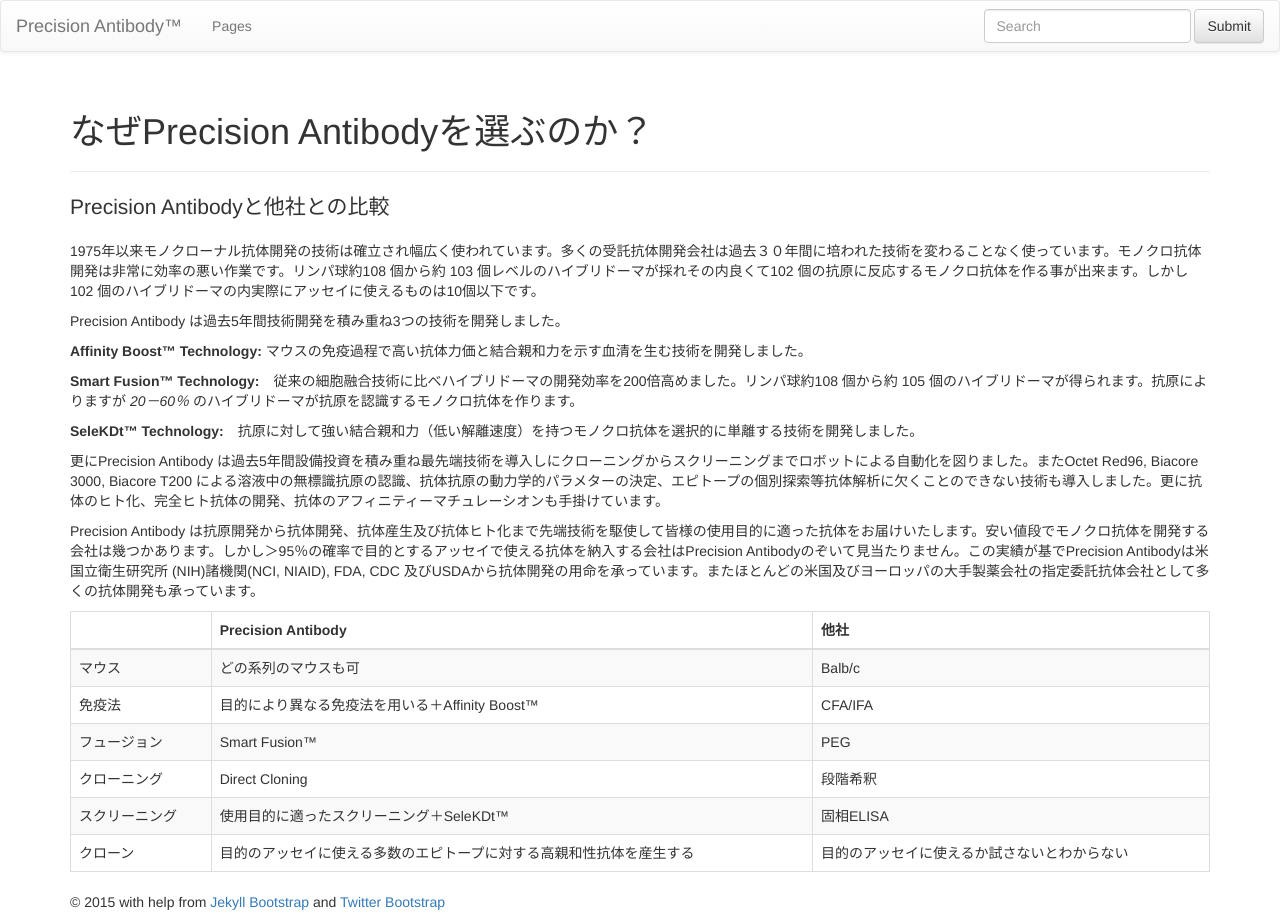
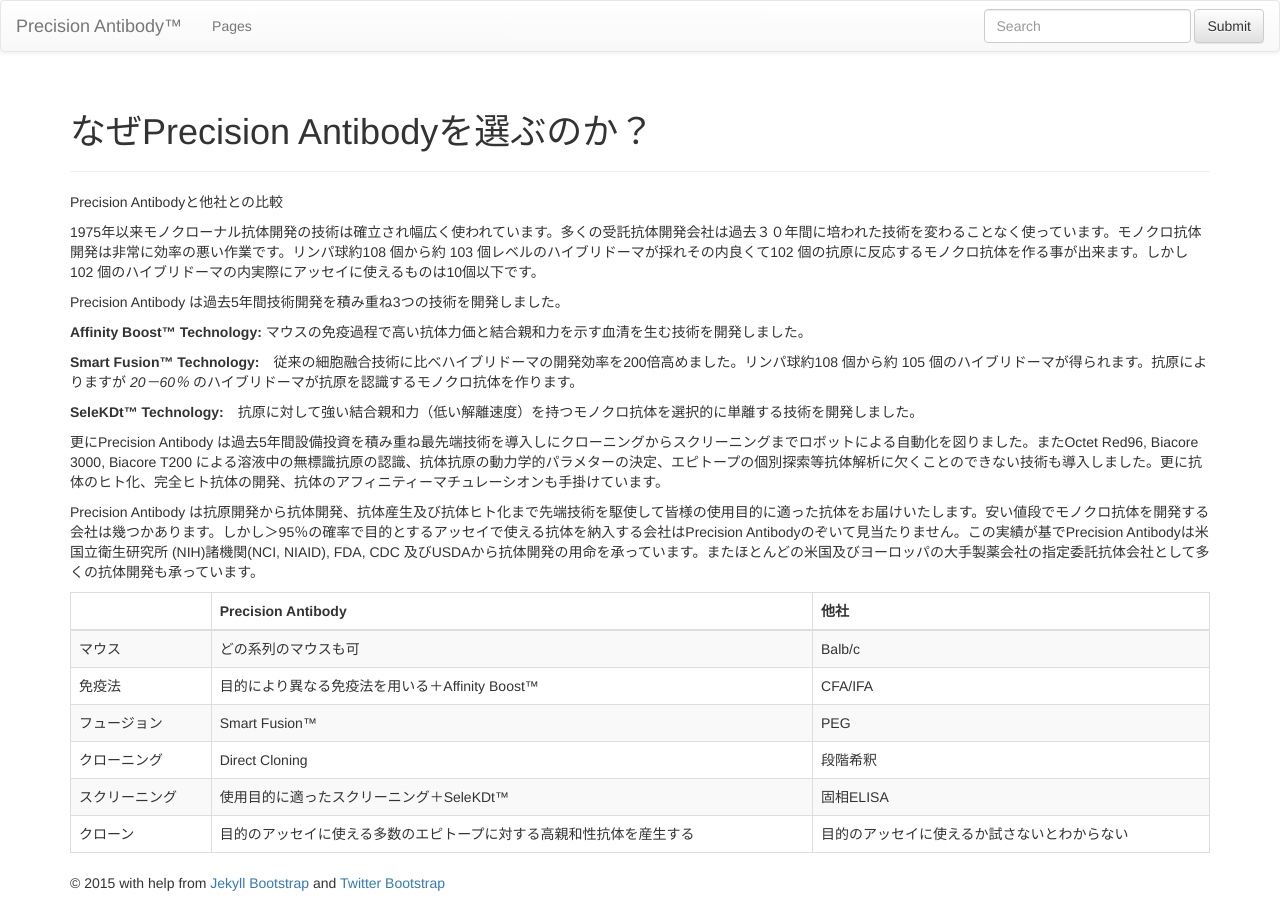
Before and after one commit to precisionantibody-jp/precisionantibody-jp.github.io, a Jekyll site: the page built from pages/01-why-choose-precision-antibody/index.md, in a window 1280 px wide. Built offline with Jekyll 4.4.1, drawn with Linux system fonts in a browser that asks for light colours; nearby versions of some CDN libraries; library files that are not in the unit come from our copies.

Commit message:
Got rid of {.lead], which doesn't work for Github version of Jekyll

```diff
--- a/pages/01-why-choose-precision-antibody/index.md
+++ b/pages/01-why-choose-precision-antibody/index.md
@@ -5,7 +5,6 @@ published: true
 ---
 
 Precision Antibodyと他社との比較
-{:.lead}
 
 1975年以来モノクローナル抗体開発の技術は確立され幅広く使われています。多くの受託抗体開発会社は過去３０年間に培われた技術を変わることなく使っています。モノクロ抗体開発は非常に効率の悪い作業です。リンパ球約108 個から約 103 個レベルのハイブリドーマが採れその内良くて102 個の抗原に反応するモノクロ抗体を作る事が出来ます。しかし102 個のハイブリドーマの内実際にアッセイに使えるものは10個以下です。
 
```
